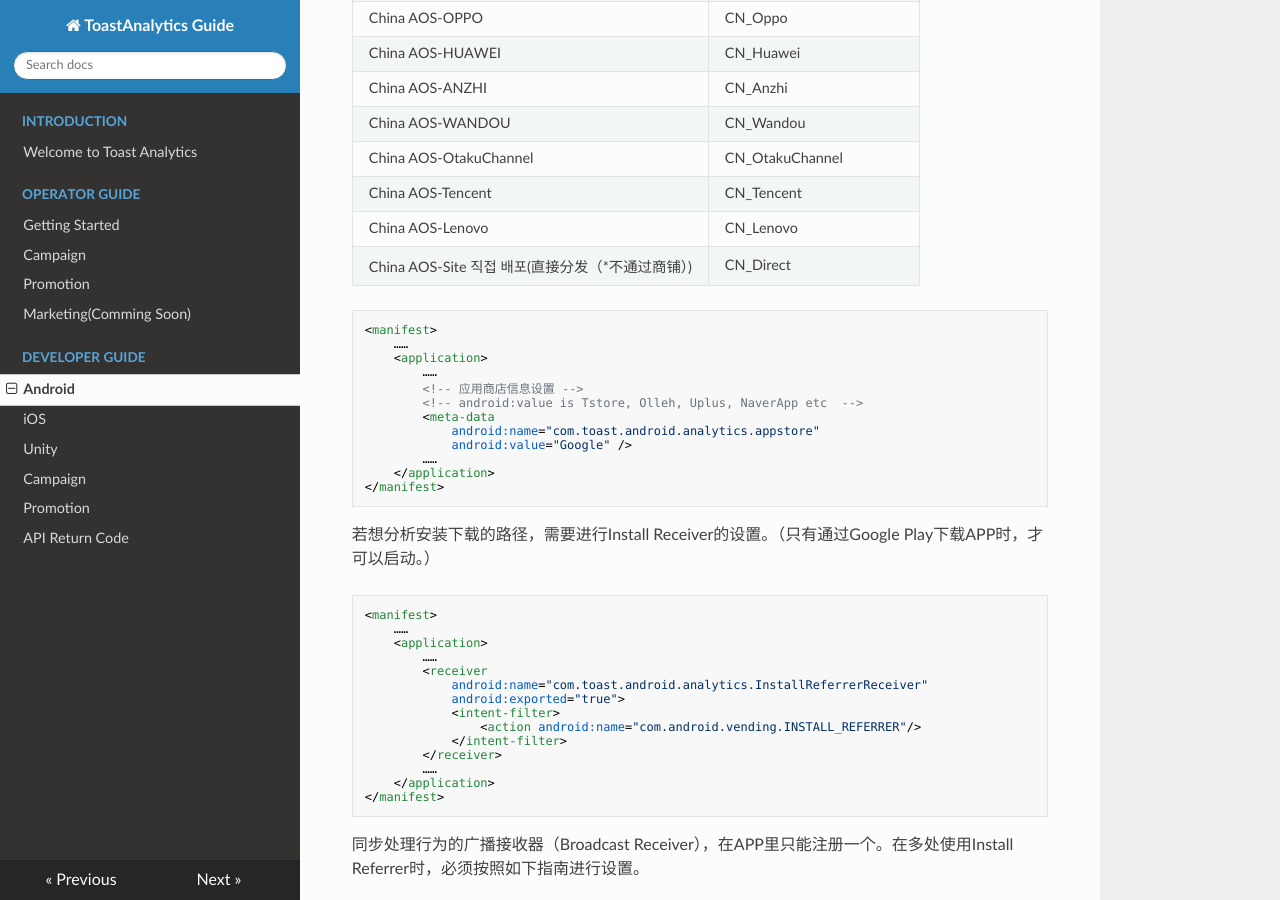
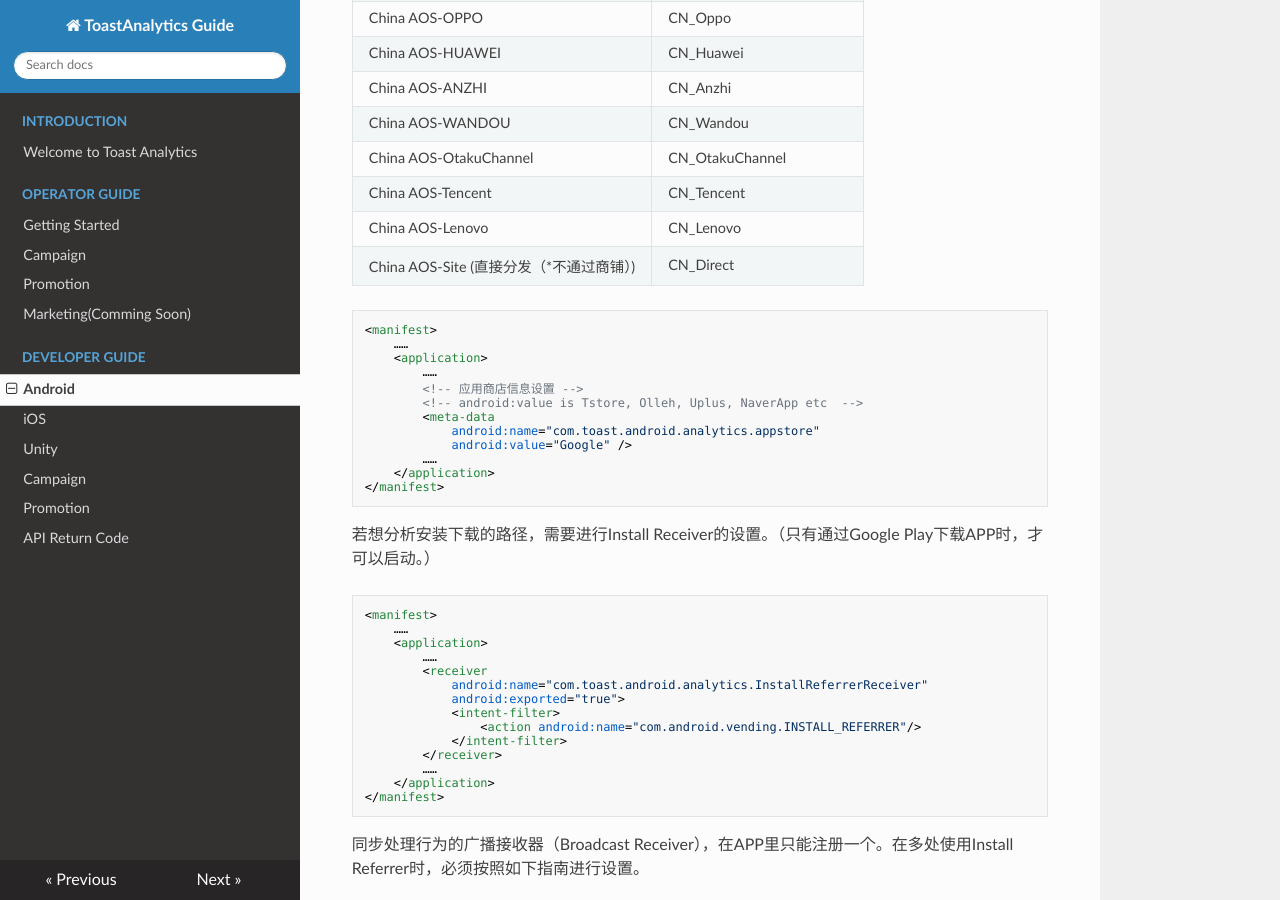
Before and after one commit to ToastAnalytics/ToastAnalytics_ZH, an MkDocs documentation site: the page built from docs/Developer/4. Android Developer Guide.md, in a window 1280 px wide and 900 px high, scrolled down 2704 px. Built offline with MkDocs 1.6.1, drawn with Linux system fonts in a browser that asks for light colours; nearby versions of some CDN libraries; old or Windows-style settings are respelled for this version of MkDocs.

Commit message:
Update 4. Android Developer Guide.md

````diff
--- a/docs/Developer/4. Android Developer Guide.md
+++ b/docs/Developer/4. Android Developer Guide.md
@@ -102,7 +102,7 @@ China AOS-WANDOU | CN_Wandou
 China AOS-OtakuChannel | CN_OtakuChannel
 China AOS-Tencent | CN_Tencent
 China AOS-Lenovo | CN_Lenovo
-China AOS-Site 직접 배포(直接分发（*不通过商铺）) | CN_Direct
+China AOS-Site (直接分发（*不通过商铺）) | CN_Direct
 
 ```xml
 <manifest>
````
